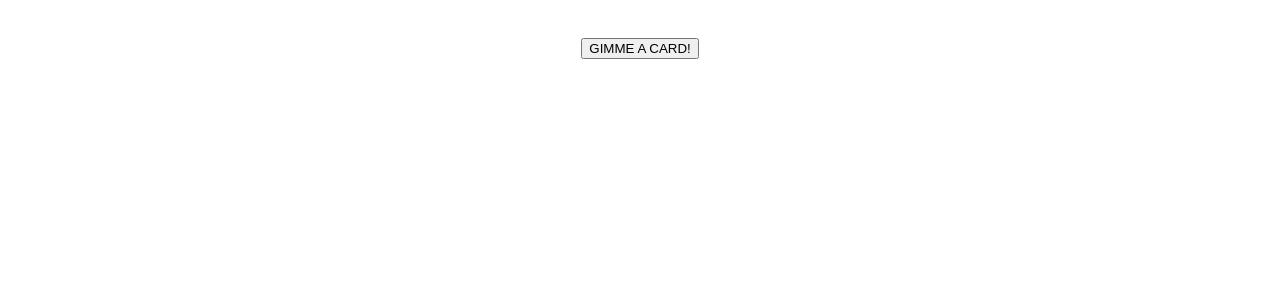
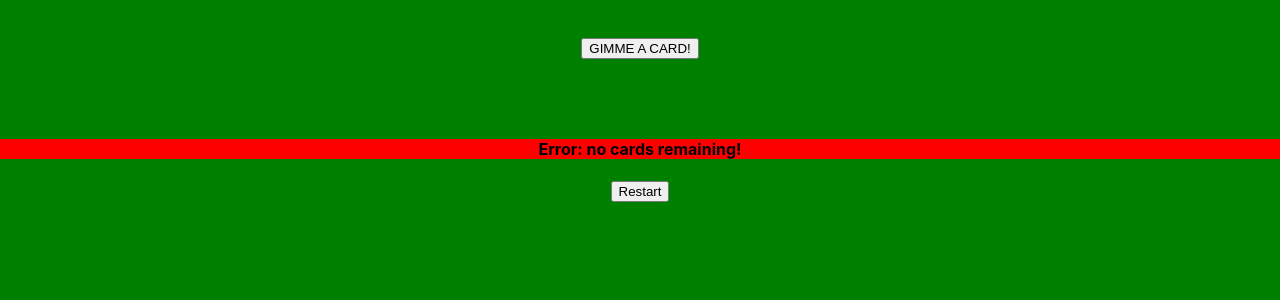
Before and after one commit to dortanez/react-effects-refs, a React (Create React App) app: page / in a window 1280 px wide. Shown: the top 300 px of the page. Built offline with nearby package versions, Linux system fonts and the light colour scheme; no server answers.

Commit message:
deck of cards

```diff
--- a/src/DeckOfCards.css
+++ b/src/DeckOfCards.css
@@ -1,8 +1,17 @@
 * {
     text-align: center;
 }
-button {
+
+body {
+    background-color: green;
+}
+#drawBtn {
     display: block;
     margin: 3% auto;
 
 }
+
+#message {
+    background-color: red;
+
+}
--- a/src/DeckOfCards.js
+++ b/src/DeckOfCards.js
@@ -18,8 +18,10 @@ const DeckOfCards = () => {
         async function getCard() {
             const res = await axios.get(`https://deckofcardsapi.com/api/deck/${deck}/draw/?count=1`);
             setDrawnCard(res.data.cards[0].image);
-            console.log(res)
-            res.data.remaining === 0 && alert('Error: no cards remaining!');
+            if(res.data.remaining === 0) {
+                alert('Error: no cards remaining!');
+
+            }
 
         }
         getCard();
@@ -27,8 +29,12 @@ const DeckOfCards = () => {
 
     return (
         <div>
-            <button onClick={drawCard}>GIMME A CARD!</button>
+            <button id='drawBtn' onClick={drawCard}>GIMME A CARD!</button>
             <img src={drawnCard}/>
+            <div>
+                <h4 id='message'>Error: no cards remaining!</h4>
+                <button id='restartBtn'>Restart</button>
+            </div>
         </div>
 
     )
```
Also changed, not shown: 1 other file (tests, documents, lock files or other folders).
